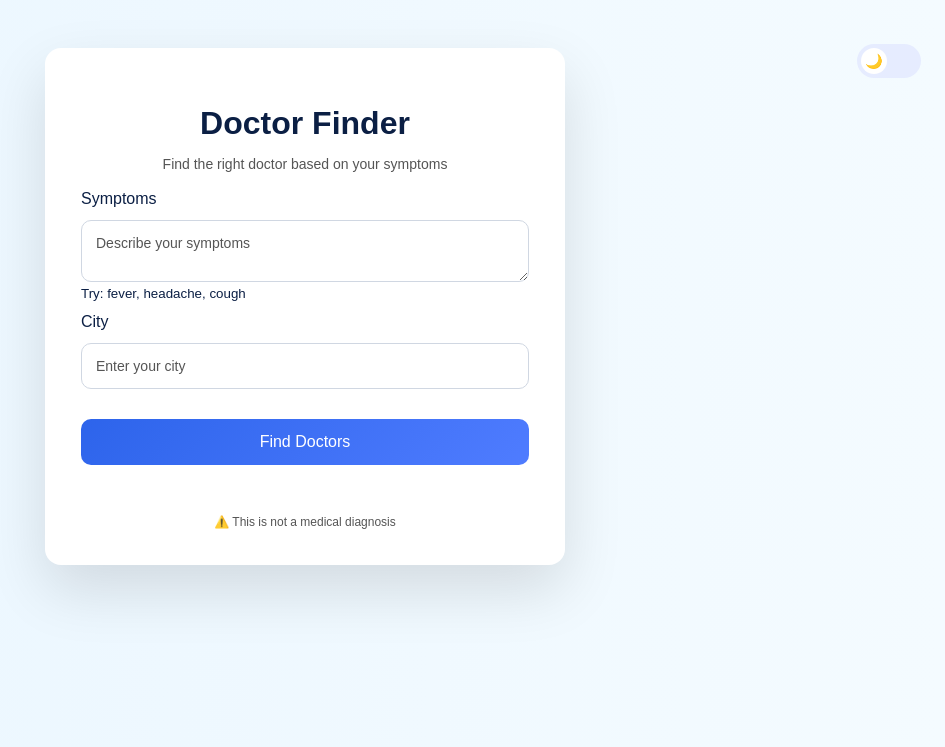
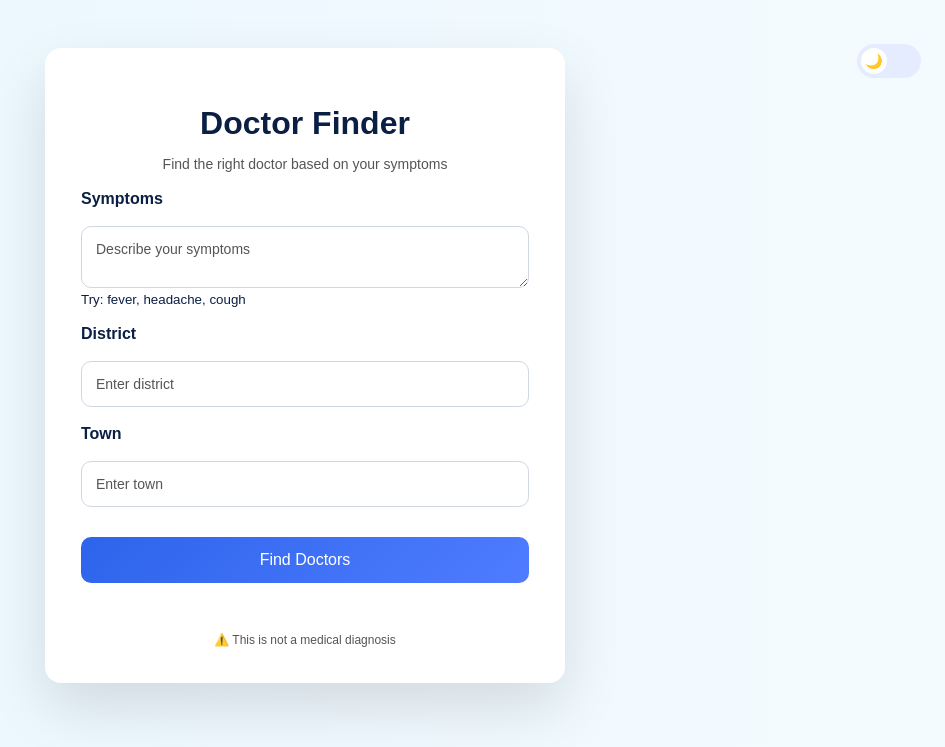
Before and after one commit to thejus06/dr-finder, a Flask app: page / in a window 1280 px wide. Shown: the top 747 px of the page, without its empty margins (335-1280 px from the left). Run offline with Flask 3, Linux system fonts and the light colour scheme.

Commit message:
Improved UI

```diff
--- a/backend/app.py
+++ b/backend/app.py
@@ -43,7 +43,8 @@ def find_doctors():
     data = request.json
 
     raw_symptoms = data.get("symptoms", "").lower()
-    city = data.get("city", "").lower()
+    district = data.get("district", "").lower()
+    town = data.get("town", "").lower()
     user_lat = data.get("lat")
     user_lng = data.get("lng")
 
@@ -56,7 +57,7 @@ def find_doctors():
     #  Detect specializations (supports multiple per symptom)
     for token in tokens:
         for symptom, specs in symptom_map.items():
-            if symptom in token:
+            if symptom in token or token in symptom:
                 for spec in specs:
                     matched_specializations.add(spec)
 
@@ -73,10 +74,17 @@ def find_doctors():
     ]
 
     #  Filter by city
-    if city:
+    if district:
         matched_doctors = [
             d for d in matched_doctors
-            if d.get("city", "").lower() == city
+            if district in d.get("city", "").lower()
+        ]
+
+    # Filter by town
+    if town:
+        matched_doctors = [
+            d for d in matched_doctors
+            if town in d.get("town", "").lower()
         ]
 
     #  Calculate distance
--- a/backend/doctors.json
+++ b/backend/doctors.json
@@ -358,5 +358,25 @@
 "phone":"9847100028",
 "lat":12.5015,
 "lng":74.9899
+},
+{
+"name": "Dr. Joseph Mathew",
+"specialization": "General Physician",
+"city": "Kannur",
+"town": "Chemperi",
+"hospital": "Chemperi Cooperative Hospital",
+"phone": "9847123456",
+"lat": 12.0535,
+"lng": 75.5351
+},
+{
+"name": "Dr. Sajin Thomas",
+"specialization": "Dentist",
+"city": "Kannur",
+"town": "Chemperi",
+"hospital": "St. Joseph Dental Clinic",
+"phone": "9847134567",
+"lat": 12.0520,
+"lng": 75.5330
 }
 ]
--- a/backend/static/css/style.css
+++ b/backend/static/css/style.css
@@ -339,3 +339,9 @@ body.dark .specialization-badge {
   background: rgba(45,100,235,0.25);
   color: #9ec5ff;
 }
+.search-section label {
+  display: block;
+  margin-top: 18px;
+  margin-bottom: 6px;
+  font-weight: 600;
+}
--- a/backend/static/js/app.js
+++ b/backend/static/js/app.js
@@ -88,18 +88,20 @@ document.addEventListener("click", (e) => {
    DOCTOR SEARCH LOGIC
 ========================= */
 async function findDoctors() {
-    const cityInput = document.getElementById("city");
+    const districtInput = document.getElementById("district");
+    const townInput = document.getElementById("town");
     const resultDiv = document.getElementById("result");
     const loading = document.getElementById("loading");
     const btn = document.getElementById("findBtn");
 
     const symptoms = symptomsInput.value.trim();
-    const city = cityInput.value.trim().toLowerCase();
+    const district = districtInput.value.trim().toLowerCase();
+    const town = townInput.value.trim().toLowerCase();
 
     resultDiv.innerHTML = "";
 
-    if (!symptoms || !city) {
-        resultDiv.innerHTML = `<div class="error">Please enter both symptoms and city.</div>`;
+    if (!symptoms) {
+        resultDiv.innerHTML = `<div class="error">Please enter symptoms.</div>`;
         return;
     }
 
@@ -121,7 +123,8 @@ async function findDoctors() {
                     headers: { "Content-Type": "application/json" },
                     body: JSON.stringify({
                         symptoms,
-                        city,
+                        district,
+                        town,
                         lat: position.coords.latitude,
                         lng: position.coords.longitude
                     })
@@ -150,6 +153,7 @@ async function findDoctors() {
                             🩺 ${d.specialization}
                             </div><br>
                             ${d.hospital}<br>
+                            📍 ${d.town}, ${d.city}<br>
                             📍 ${d.distance_km} km away<br>
                             📞 ${d.phone}
 
--- a/backend/templates/index.html
+++ b/backend/templates/index.html
@@ -41,12 +41,19 @@
 
         <small class="hint">Try: fever, headache, cough</small>
 
-        <label for="city">City</label>
+        <label for="district">District</label>
         <input
-            type="text"
-            id="city"
-            placeholder="Enter your city"
-        />
+        type="text"
+        id="district"
+        placeholder="Enter district"
+        >
+
+        <label for="town">Town</label>
+        <input
+        type="text"
+        id="town"
+        placeholder="Enter town"
+        >
 
     </section>
 
```
